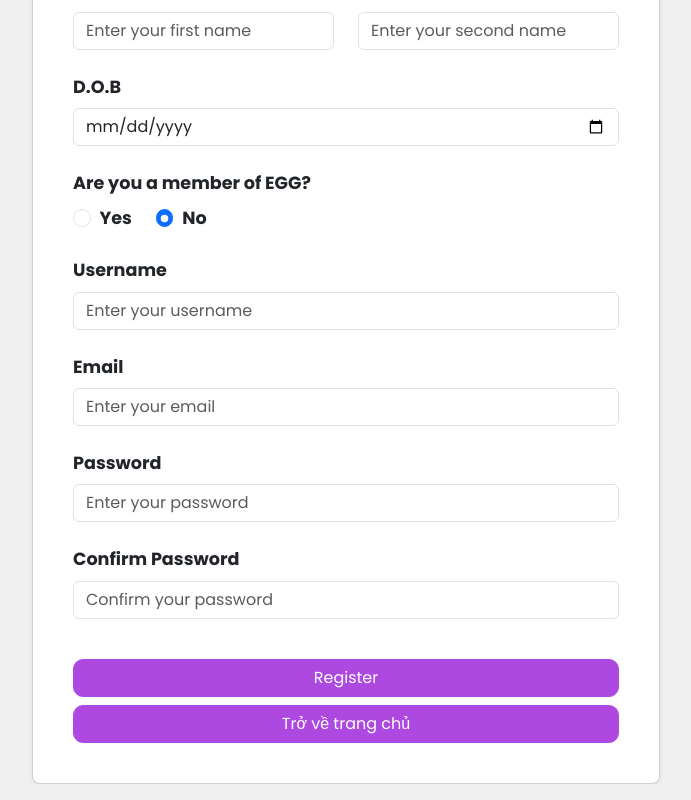
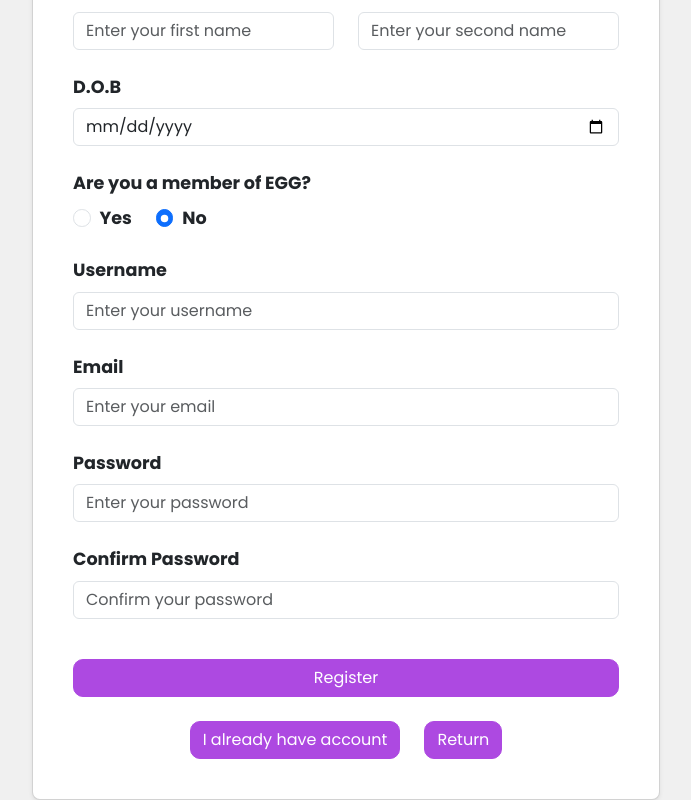
Before and after one commit to pandelevanhochust/EGG-TEAMWORK, a React (Create React App) app: page /register in a window 1280 px wide. Shown: the part 255-1055 px from the top of the page, without its empty margins (294-985 px from the left). Built offline with nearby package versions, Linux system fonts and the light colour scheme; a web font is replaced by a local one.

Commit message:
Checkk teammate / Searchbar

```diff
--- a/src/layout/Header.js
+++ b/src/layout/Header.js
@@ -1,4 +1,4 @@
-import React, { useState } from 'react';
+import React, { useEffect, useState } from 'react';
 import { Button, Card, Container, FormControl, Image, ListGroup, Nav, Navbar, NavDropdown } from 'react-bootstrap';
 import { HiOutlinePencilAlt } from "react-icons/hi";
 import { IoIosNotifications, IoIosSearch } from "react-icons/io";
@@ -27,6 +27,20 @@ const Header = () => {
     setUserState(false);
     navigate("/");
   };
+
+    useEffect(() => {
+      let timeout;
+      if (searchExpanded && Search_key === '') {
+        // Set a timer to minimize the search bar after 3 seconds
+        timeout = setTimeout(() => {
+          setSearchExpanded(false);
+        }, 3000); // 3000ms = 3 seconds
+      }
+
+      return () => {
+        clearTimeout(timeout); // Clear the timeout if the component unmounts or if `searchExpanded` changes
+      };
+    }, [searchExpanded, Search_key]);
 
   return (
     <header>
--- a/src/layout/LoginScreen.js
+++ b/src/layout/LoginScreen.js
@@ -36,13 +36,27 @@ const LoginScreen = () => {
               Login
             </Button>
 
+            {/* <div className="d-flex align-items-center gap-5 justify-content-center mt-3 ms-auto">
+            <Row>
+            <Button
+              variant="secondary"
+              className="w-100 mt-2 rounded-button"
+              onClick={() => navigate('/register')}
+            >
+              I already have account
+            </Button>
+            </Row>
+            <Row>
             <Button
               variant="secondary"
               className="w-100 mt-2 rounded-button"
               onClick={() => navigate('/')}
             >
-              Trở về trang chủ
+              Return
             </Button>
+            </Row>
+            </div> */}
+
           </Form>
         </Card.Body>
       </Card>
--- a/src/layout/RegisterScreen.js
+++ b/src/layout/RegisterScreen.js
@@ -1,6 +1,6 @@
 import React, { useState } from 'react';
 import { Button, Card, Col, Container, Form, Row } from 'react-bootstrap';
-import { Link, useNavigate } from 'react-router-dom';
+import { useNavigate } from 'react-router-dom';
 import Logo from '../assets/Logo1.png';
 import './RegisterScreen.css';
 
@@ -164,13 +164,27 @@ const RegisterScreen = () => {
               Register
             </Button>
 
+            <div className="d-flex align-items-center gap-5 justify-content-center mt-3 ms-auto">
+            <Row>
+            <Button
+              variant="secondary"
+              className="w-100 mt-2 rounded-button"
+              onClick={() => navigate('/register')}
+            >
+              I already have account
+            </Button>
+            </Row>
+            <Row>
             <Button
               variant="secondary"
               className="w-100 mt-2 rounded-button"
               onClick={() => navigate('/')}
             >
-              Trở về trang chủ
+              Return
             </Button>
+            </Row>
+            </div>
+
           </Form>
         </Card.Body>
       </Card>
```
Lines whose indentation alone changed are shown as unchanged.
